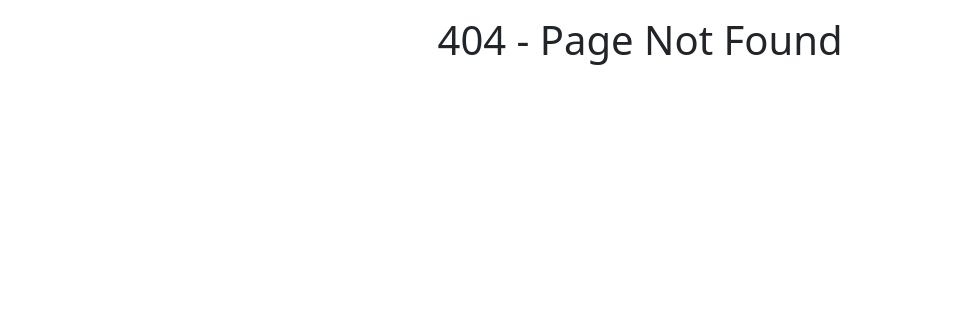
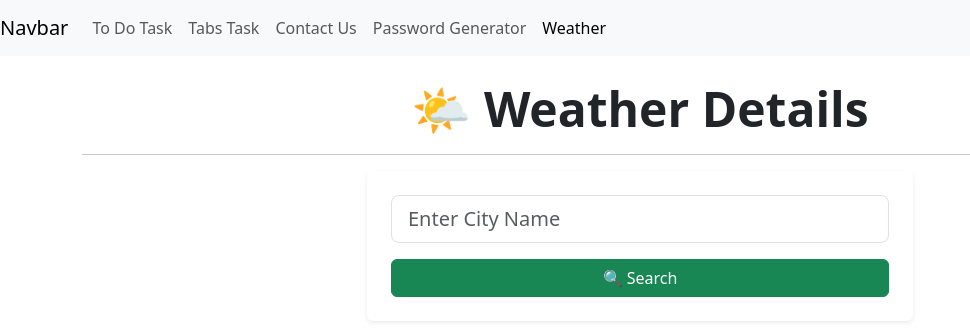
Before and after one commit to ManavNanda07/React-ToDoTask, a React (Create React App) app: page /weather in a window 1280 px wide. Before the commit this address had no page. Shown: the top 336 px of the page, without its empty margins (0-970 px from the left). Built offline with nearby package versions, Linux system fonts and the light colour scheme.

Commit message:
feat: added weather check api
Added an weather api integration , including react loader spinner.

```diff
--- a/package.json
+++ b/package.json
@@ -10,6 +10,7 @@
     "bootstrap": "^5.3.6",
     "react": "^19.1.0",
     "react-dom": "^19.1.0",
+    "react-loader-spinner": "^6.1.6",
     "react-router-dom": "^7.6.0",
     "react-scripts": "5.0.1",
     "react-toastify": "^11.0.5",
--- a/src/Header.jsx
+++ b/src/Header.jsx
@@ -37,6 +37,12 @@ export default function Header() {
         >
           Password Generator
         </Link>
+        <Link
+          className={`nav-item nav-link ${currentUrl === '/weather' ? 'active' : ''}`}
+          to="/weather"
+        >
+          Weather
+        </Link>
       </div>
   </div>
 </nav>
--- /dev/null
+++ b/src/LoadingSpinner.jsx
@@ -0,0 +1,18 @@
+import { TailSpin } from 'react-loader-spinner';
+
+const LoadingSpinner = () => {
+  return (
+    <div className="d-flex justify-content-center align-items-center" style={{ height: '200px' }}>
+      <TailSpin
+        height="80"
+        width="80"
+        color="#4fa94d"
+        ariaLabel="tail-spin-loading"
+        radius="1"
+        visible={true}
+      />
+    </div>
+  );
+};
+
+export default LoadingSpinner;
--- /dev/null
+++ b/src/WeatherCheck.jsx
@@ -0,0 +1,89 @@
+import { useState } from 'react'
+import { toast } from 'react-toastify';
+import LoadingSpinner from './LoadingSpinner';
+
+export default function WeatherCheck() {
+
+    let[cityName , setCityName] = useState('');
+    let[weatherData, setWeatherData]=useState();
+    let[isLoading,setLoading]=useState(false);
+    const searchWeatherData = async (e)=>{
+        e.preventDefault();
+        if(cityName.trim()==''){
+            toast.error("Please add valid city name.");
+            return;
+        }
+        setLoading(true);
+        const url = `https://open-weather13.p.rapidapi.com/city?city=${cityName}&lang=EN`;
+        const options = {
+            method: 'GET',
+            headers: {
+                'x-rapidapi-key': '099056050emsh95ec67138e47b35p162487jsne8c567fde4a1',
+                'x-rapidapi-host': 'open-weather13.p.rapidapi.com'
+	        }
+        };
+        try {
+            const response = await fetch(url, options);
+            const result = await response.json();
+            setWeatherData(result);
+            setLoading(false);
+        } catch (error) {
+            toast.error(error);
+            setLoading(false);
+        }
+    }
+
+  return (
+  <div className="container">
+  <div className="mt-4 text-center">
+    <h1 className="display-5 fw-bold">🌤️ Weather Details</h1>
+    <hr />
+  </div>
+
+  <div className="row justify-content-center">
+    <div className="col-md-6">
+      <form onSubmit={searchWeatherData} className="card p-4 shadow-sm border-0">
+        <div className="form-group">
+          <input
+            className="form-control form-control-lg"
+            type="text"
+            value={cityName}
+            onChange={(e) => setCityName(e.target.value)}
+            placeholder="Enter City Name"
+          />
+        </div>
+        <button className="btn btn-success mt-3 w-100" type="submit">
+          🔍 Search
+        </button>
+      </form>
+    </div>
+  </div>
+  {isLoading ? <LoadingSpinner/> : ''}
+  {weatherData && !isLoading && (
+    <div className="row justify-content-center mt-4">
+      <div className="col-md-6">
+        <div className="card shadow border-0">
+          <div className="card-body text-center">
+            <h2 className="card-title mb-3">{weatherData?.name}</h2>
+            <hr />
+            <p className="card-text fs-5">
+              🌡️ Temperature: <strong>{Math.round((weatherData?.main?.temp - 32) * 5 / 9)}°C</strong>
+            </p>
+            <p className="card-text fs-5">
+              💧 Humidity: <strong>{weatherData?.main?.humidity}%</strong>
+            </p>
+            <p className="card-text fs-5">
+              🔺 Max Temp: <strong>{Math.round((weatherData?.main?.temp_max - 32) * 5 / 9)}°C</strong>
+            </p>
+            <p className="card-text fs-5">
+              🔻 Min Temp: <strong>{Math.round((weatherData?.main?.temp_min - 32) * 5 / 9)}°C</strong>
+            </p>
+          </div>
+        </div>
+      </div>
+    </div>
+  )}
+</div>
+
+  )
+}
--- a/src/index.js
+++ b/src/index.js
@@ -11,6 +11,7 @@ import { ToastContainer } from 'react-toastify';
 import Page404 from './Page404';
 import ContactUsForm from './ContactUsForm';
 import PasswordGenerator from './PasswordGenerator';
+import WeatherCheck from './WeatherCheck';
 
 const router = createBrowserRouter([
   {
@@ -20,7 +21,8 @@ const router = createBrowserRouter([
       { path: '', element: <ToDoList /> },
       { path: 'tabs', element: <Tabs /> },
       { path:'contact-us', element:<ContactUsForm/>},
-      { path:'password-generator', element:<PasswordGenerator/>}
+      { path:'password-generator', element:<PasswordGenerator/>},
+      { path:'weather',element:<WeatherCheck/>}
     ]
   },
   {
```
